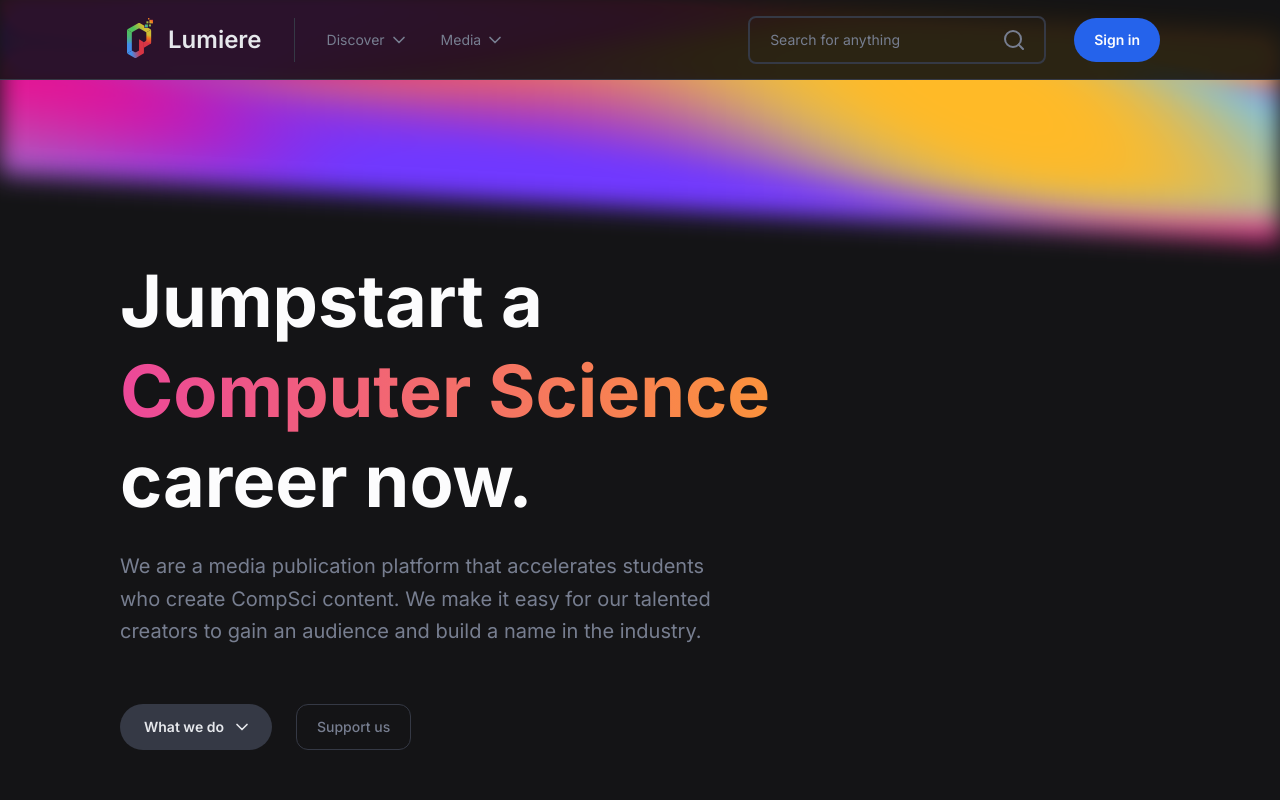
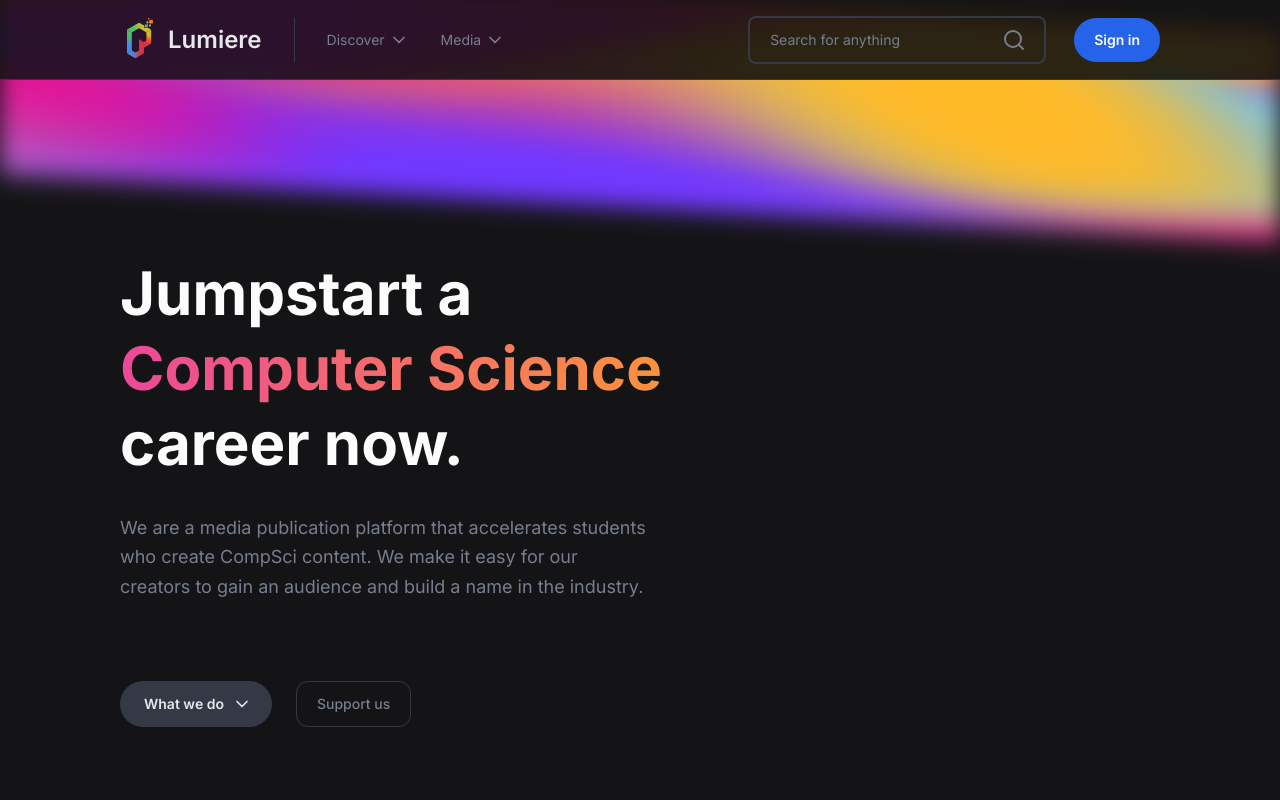
Before and after one commit to AnthonyKuang/ProjectLumiere, a Next.js app: page / in a window 1280 px wide. Shown: the top 800 px of the page. Built offline with nearby package versions, Linux system fonts and the light colour scheme.

Commit message:
hero graphic

```diff
--- a/pages/index.js
+++ b/pages/index.js
@@ -34,18 +34,18 @@ export default function Home() {
 
       <main className='container'>
         <section className='mt-12 flex'>
-          <div className='max-w-2xl'>
+          <div className='max-w-xl'>
             <h1 className='heading-primary'>
               Jumpstart a{' '}
               <span className='gradient-text'>Computer Science</span> career
               now.
             </h1>
-            <p className='mt-6 pr-12 text-xl leading-relaxed'>
+            <p className='mt-8 pr-12 text-lg leading-relaxed'>
               We are a media publication platform that accelerates students who
-              create CompSci content. We make it easy for our talented creators
-              to gain an audience and build a name in the industry.
+              create CompSci content. We make it easy for our creators to gain
+              an audience and build a name in the industry.
             </p>
-            <div className='mt-14 flex'>
+            <div className='mt-20 flex'>
               <button className='flex items-center mr-6 button-secondary pl-6 pr-5 py-3 text-sm'>
                 <p className='mr-2'>What we do</p>
                 <FiChevronDown className='w-5 h-5' />
--- a/styles/global.css
+++ b/styles/global.css
@@ -34,7 +34,7 @@
   }
 
   .heading-primary {
-    @apply text-gray-100 text-7xl font-bold leading-tight;
+    @apply text-gray-100 text-6xl font-bold leading-tight;
   }
 
   .heading-secondary {
```
